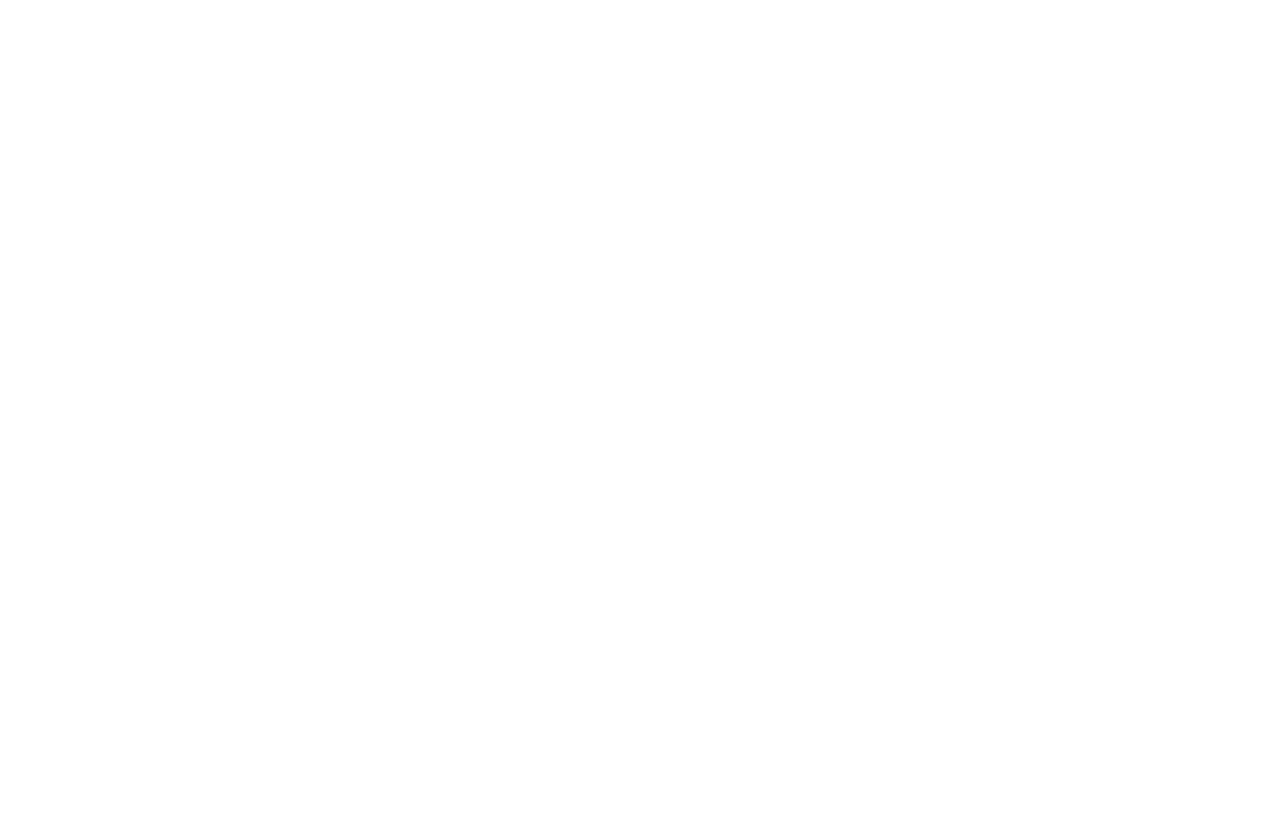
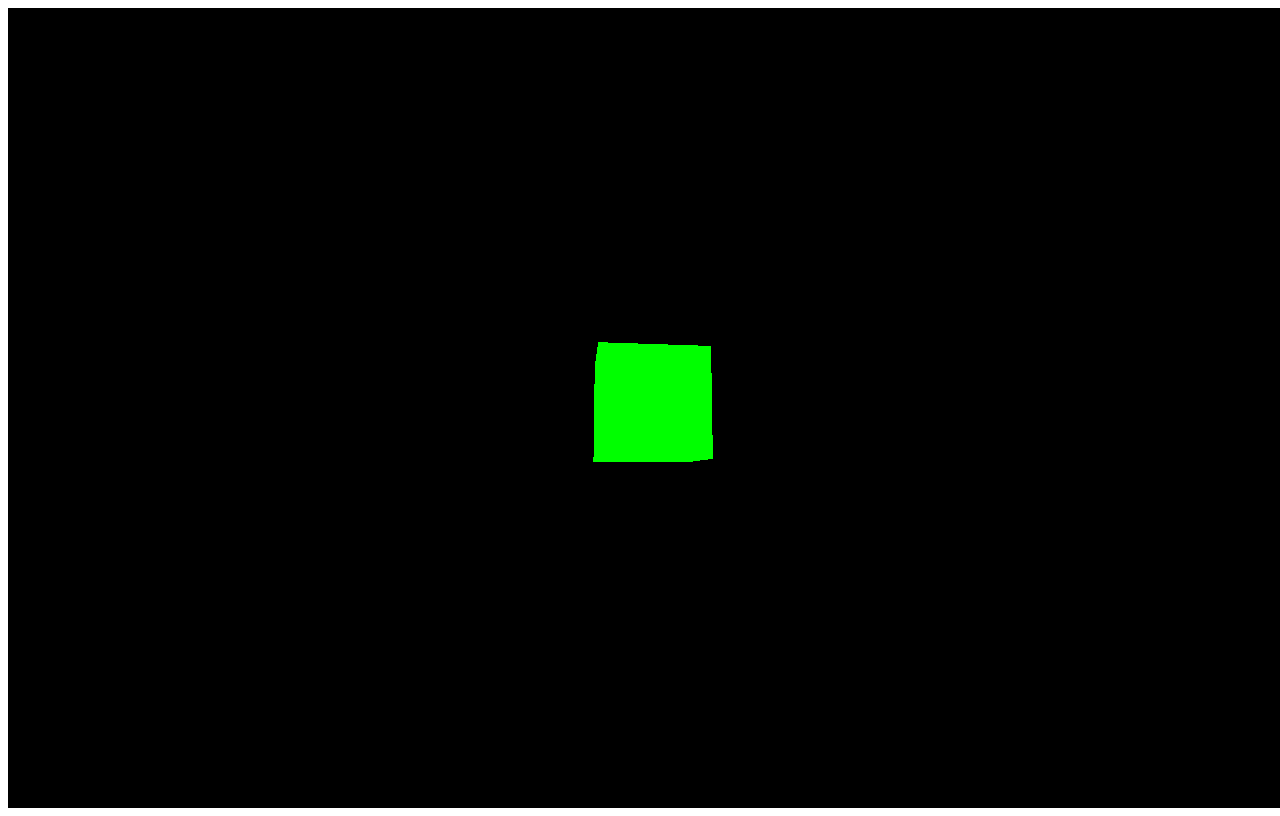
Before and after one commit to kwoolaid725/kwoolaid725.github.io, a plain HTML site: page index.html in a window 1280 px wide. Drawn offline with nearby package versions, Linux system fonts and the light colour scheme.

Commit message:
Update index.html

```diff
--- a/index.html
+++ b/index.html
@@ -1,15 +1,6 @@
-<!DOCTYPE html>
-<html>
-<head>
-    <title>My Three.js Site</title>
-    <style>
-        body { margin: 0; }
-        canvas { display: block; }
-    </style>
-</head>
-<body>
-    <script src="https://cdnjs.cloudflare.com/ajax/libs/three.js/r155/three.min.js"></script>
-    <script>
+<script type="module">
+    import * as THREE from 'https://unpkg.com/three@0.155.0/build/three.module.js';
+
     // Your Three.js scene code
     const scene = new THREE.Scene();
     const camera = new THREE.PerspectiveCamera(75, window.innerWidth / window.innerHeight, 0.1, 1000);
@@ -17,7 +8,22 @@
     renderer.setSize(window.innerWidth, window.innerHeight);
     document.body.appendChild(renderer.domElement);
 
-        // Add your 3D objects and animation loop here
+    // Create a cube
+    const geometry = new THREE.BoxGeometry(1, 1, 1);
+    const material = new THREE.MeshBasicMaterial({ color: 0x00ff00 });
+    const cube = new THREE.Mesh(geometry, material);
+    scene.add(cube);
+
+    // Position the camera
+    camera.position.z = 5;
+
+    // Animation loop
+    function animate() {
+        requestAnimationFrame(animate);
+        cube.rotation.x += 0.01;
+        cube.rotation.y += 0.01;
+        renderer.render(scene, camera);
+    }
+
+    animate();
 </script>
-</body>
-</html>
```
Lines whose indentation alone changed are shown as unchanged.
